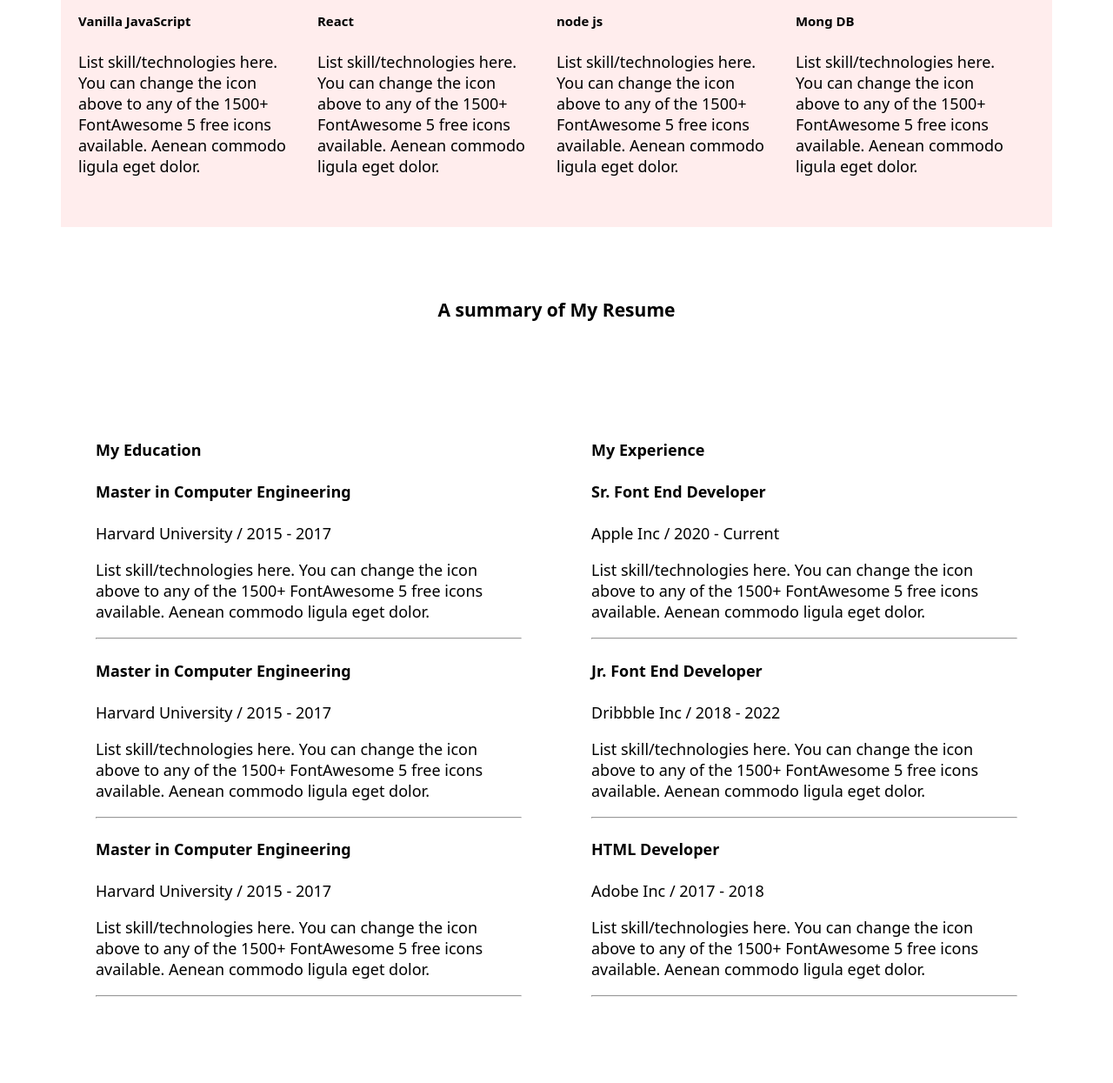
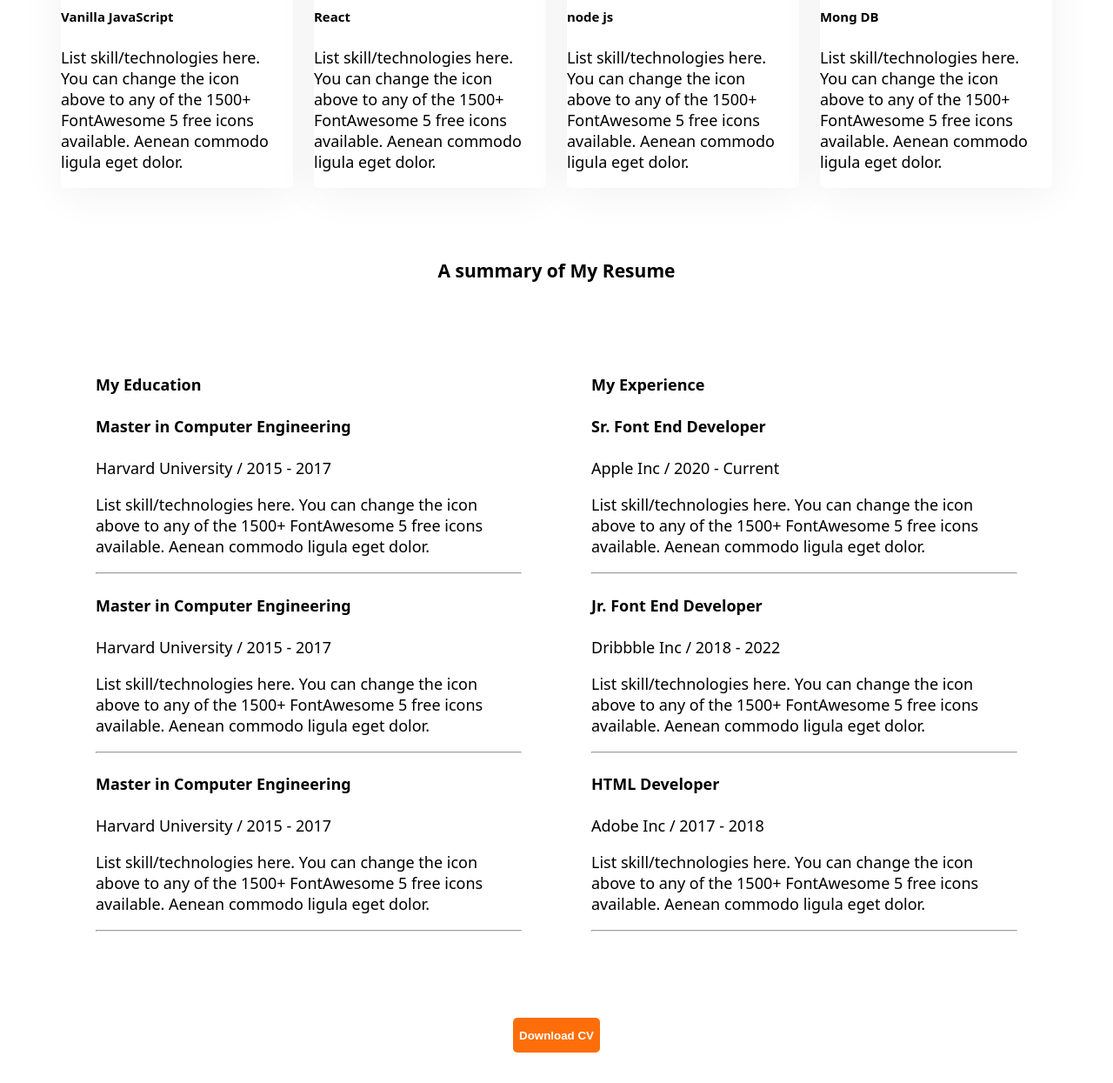
Before and after one commit to benjir893/pracportfolio, a plain HTML site: page index.html in a window 1280 px wide. Shown: the part 1627-2872 px from the top of the page at 87% size. After the commit the page ends 2845 px from the top, so only its background shows below. Drawn offline with Linux system fonts and the light colour scheme.

Commit message:
button added

```diff
--- a/index.html
+++ b/index.html
@@ -139,7 +139,9 @@
 
                     </div>
                 </div>
+
             </div>
+            <div class="btndownloadcv"><button class="downloadcv">Download CV</button></div>
         </section>
     </main>
     <footer></footer>
--- a/style/index.css
+++ b/style/index.css
@@ -154,6 +154,7 @@ body {
 }
 .skillcontainer {
     display: flex;
+    gap: 24px;
 }
 .skillheader {
     text-align: center;
@@ -162,15 +163,12 @@ body {
     text-align: center;
     padding: 0px 65px 65px 65px;
 }
-.skillcontainer{
-    padding: 5px 20px 40px 20px;
-    background-color: rgb(255, 237, 237);
-    justify-content: space-between;
-}
 .skillname {
     padding-right: 15px;
     box-sizing:border-box;
-    box-shadow: #FFF8F3;
+    border-radius: 5px;
+    background: #FFF;
+    box-shadow: 0px 6px 50px 0px rgba(0, 0, 0, 0.06);
 
 }
 /* summary section */
@@ -185,7 +183,7 @@ body {
 .summarytitle{
     text-align: center;
     padding-top: 40px;
-    padding-bottom: 50px;
+    padding-bottom: 20px;
 }
 .education {
     padding: 40px;
@@ -193,3 +191,18 @@ body {
 .experience {
     padding: 40px;
 }
+.downloadcv {
+    border-radius: 5px;
+    background: #FD6E0A;
+    border: none;
+    width: 100px;
+    height: 40px;
+    flex-shrink: 0;
+    color: white;
+    text-align: center;
+    font-weight: 700;
+
+}
+.btndownloadcv {
+    text-align: center;
+}
```
